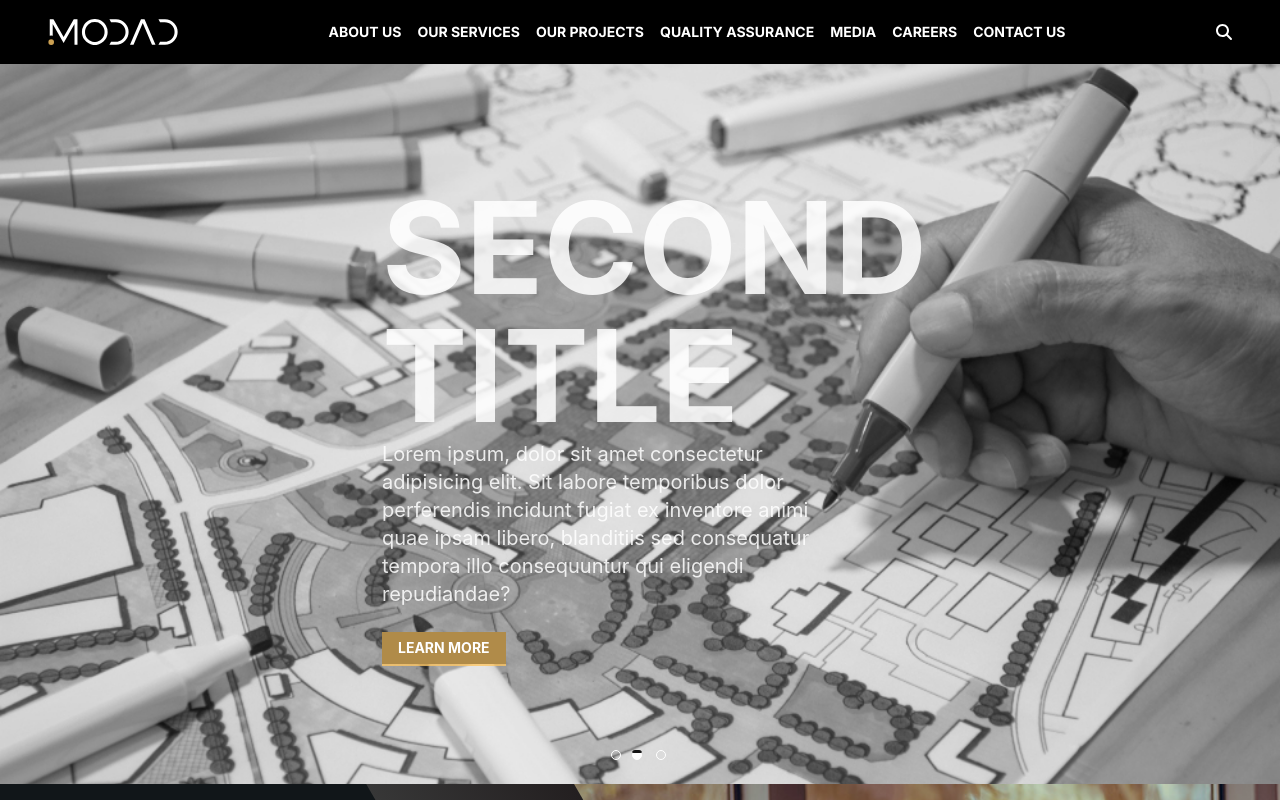
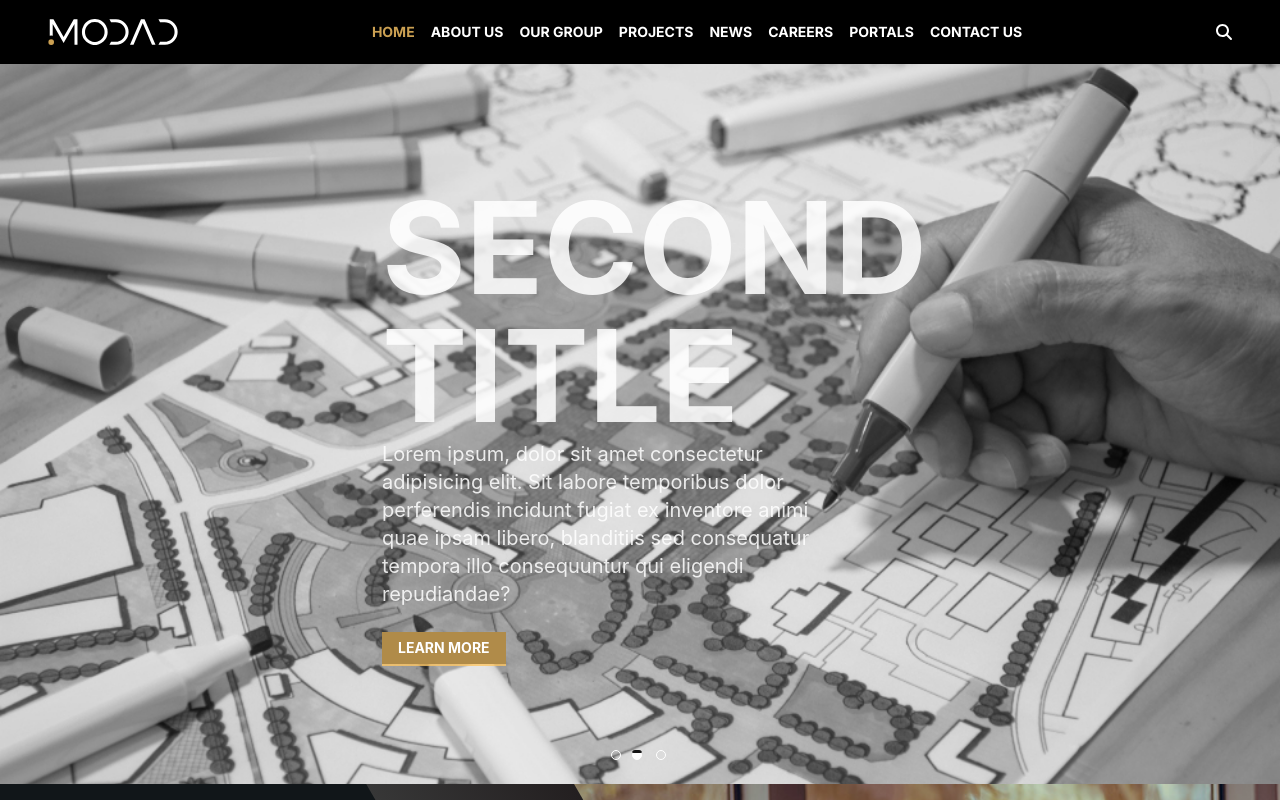
Before and after one commit to Sherif-jr/modad-construction-nextjs, a Next.js app: page / in a window 1280 px wide. Shown: the top 800 px of the page. Built offline with nearby package versions, Linux system fonts and the light colour scheme.

Commit message:
feat: added dropdowns and NavLinks to header

```diff
--- a/src/components/layout/Header.tsx
+++ b/src/components/layout/Header.tsx
@@ -4,8 +4,20 @@ import Link from "next/link";
 import { faMagnifyingGlass } from "@fortawesome/free-solid-svg-icons";
 import { FontAwesomeIcon } from "@fortawesome/react-fontawesome";
 import BurgerMenu from "../UI/BurgerMenu";
+import NavLink from "../NavLink";
+import { Dropdown, MenuProps } from "antd";
+import { companies } from "@/_staticData/basicDetails";
+
+const NewsItems: MenuProps["items"] = [
+  { key: "articles", label: "Article" },
+  { key: "newsletter", label: "Newsletter" },
+];
 
 const Header = () => {
+  const groupItems: MenuProps["items"] = companies.map((company) => ({
+    key: company.path,
+    label: company.name,
+  }));
   return (
     <header className="sticky z-50 top-0 left-0 w-full bg-black text-white h-16 px-4 lg:px-12">
       <div className="flex justify-between h-full items-center">
@@ -15,25 +27,48 @@ const Header = () => {
         <nav className="hidden lg:block">
           <ul className="flex gap-4 text-sm font-bold">
             <li className="uppercase hover:text-gray-300 transition-all">
-              <Link href="/about-us">About us</Link>
+              <NavLink href="/" exact activeClassName="text-primary">
+                Home
+              </NavLink>
             </li>
             <li className="uppercase hover:text-gray-300 transition-all">
-              <Link href="#">Our Services</Link>
+              <NavLink href="/about-us" exact activeClassName="text-primary">
+                About us
+              </NavLink>
             </li>
             <li className="uppercase hover:text-gray-300 transition-all">
-              <Link href="/projects">Our Projects</Link>
+              <Dropdown
+                menu={{
+                  items: groupItems,
+                }}
+              >
+                <span>
+                  <NavLink href="#" exact activeClassName="text-primary">
+                    Our Group
+                  </NavLink>
+                </span>
+              </Dropdown>
             </li>
             <li className="uppercase hover:text-gray-300 transition-all">
-              <Link href="#">Quality Assurance</Link>
+              <NavLink href="/projects" exact activeClassName="text-primary">
+                Projects
+              </NavLink>
             </li>
             <li className="uppercase hover:text-gray-300 transition-all">
-              <Link href="#">Media</Link>
+              <Dropdown menu={{ items: NewsItems }}>
+                <Link href="#">News</Link>
+              </Dropdown>
             </li>
             <li className="uppercase hover:text-gray-300 transition-all">
               <Link href="#">Careers</Link>
             </li>
             <li className="uppercase hover:text-gray-300 transition-all">
-              <Link href="/contact-us">Contact us</Link>
+              <Link href="#">Portals</Link>
+            </li>
+            <li className="uppercase hover:text-gray-300 transition-all">
+              <NavLink href="/contact-us" exact activeClassName="text-primary">
+                Contact us
+              </NavLink>
             </li>
           </ul>
         </nav>
```
